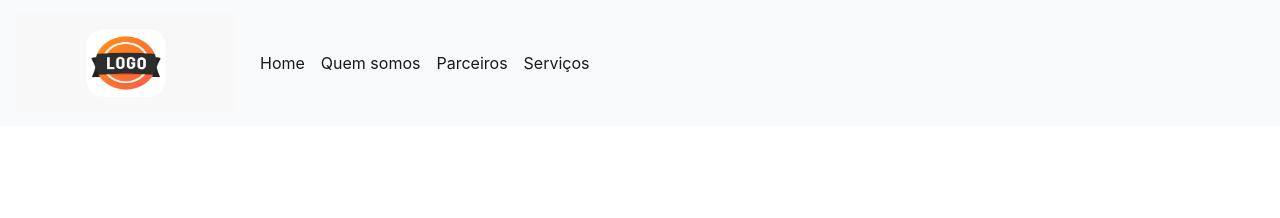
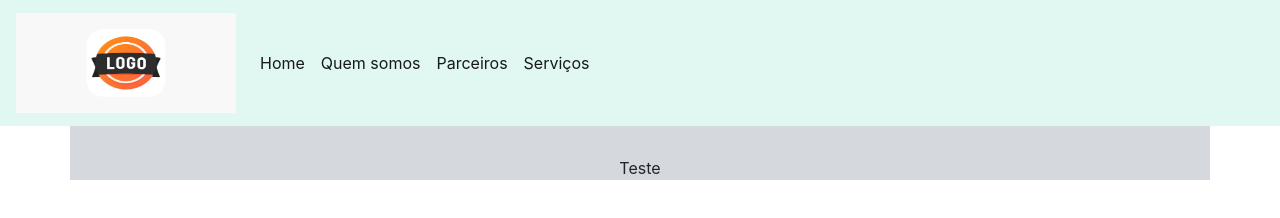
Before and after one commit to dgsilva/Utilizado-Bootstrap, a plain HTML site: page index.html in a window 1280 px wide. Drawn offline with Linux system fonts and the light colour scheme.

Commit message:
Atualizado Css

```diff
--- a/css/styles.css
+++ b/css/styles.css
@@ -0,0 +1,11 @@
+.navbar {
+    background-color:#E1F7F1;
+}
+
+.quem-somos{
+    background-color: #D5D8DC;
+}
+.margin{
+    padding-top: 30px;
+
+}
--- a/index.html
+++ b/index.html
@@ -11,7 +11,7 @@
 
 <body>
 
-    <nav class="navbar navbar-expand-lg navbar-light bg-light">
+    <nav class="navbar navbar-expand-lg navbar-light">
         <a class="navbar-brand" href="#">
             <img src="img/logo.png" width="220" height="100" alt="">
         </a>
@@ -34,6 +34,13 @@
         </div>
     </nav>
 
+    <section classe="quemsomos">
+     <div class="container quem-somos text-center margin">
+      <p>Teste</p>
+     </div>
+
+
+    </section>
 </body>
 
 </html>
```
